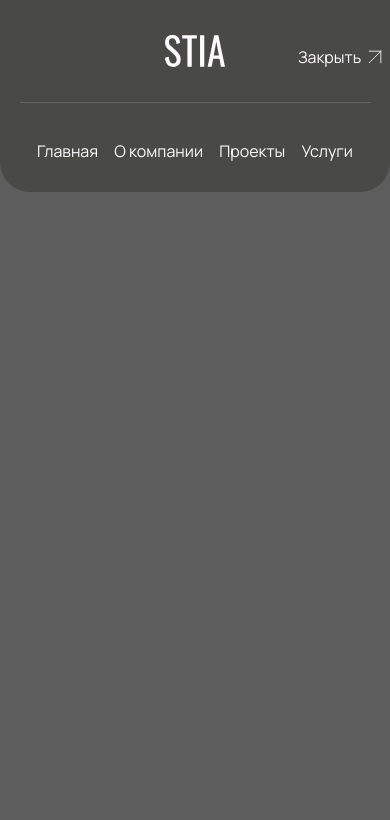
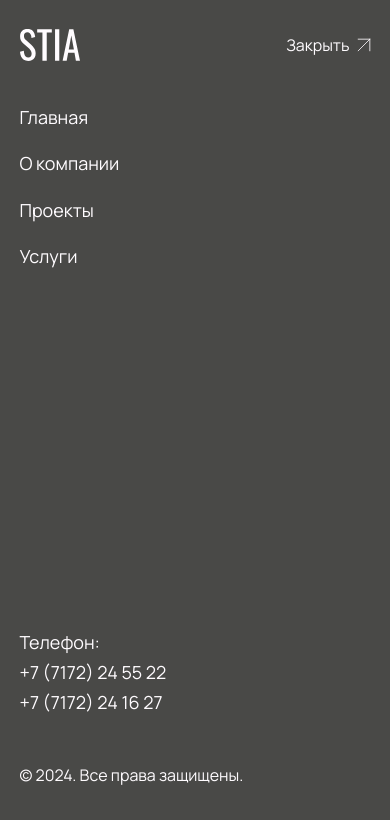
Before and after one commit to DonJuvn/STIA, a React (Create React App) app: page / in a window 390 px wide. Both pictures are taken after a click on the button "Меню". Shown: the top 820 px of the page. Built offline with nearby package versions, Linux system fonts and the light colour scheme.

Commit message:
menu adaptive

```diff
--- a/src/App.css
+++ b/src/App.css
@@ -57,7 +57,6 @@ body {
    opacity: 0;
    pointer-events: none;
    width: 100vw;
-   flex-direction: end;
 }
 .nav.open {
    transform: translateY(0);
@@ -115,30 +114,73 @@ nav .container {
    justify-content: space-between;
    margin: 4% auto 3.25%;
 }
+.nav .contacts,
+p {
+   display: none;
+}
 @media screen and (max-width: 768px) {
-  .menu{
+   .menu {
       padding: 7% 0;
    }
-  .nav .logo{
-    padding: 10% 0;
+   .menu .nav {
+      height: 100vh;
    }
-  .menu .logo img{
+   .nav .logo {
+      position: absolute;
+      top: 2%;
+      margin-right: auto;
+      width: fit-content;
+      border: none;
+   }
+   .menu .logo img {
       width: 60px;
    }
-  .menu .menu-toggle{
+   .menu .menu-toggle {
       gap: 7px;
       font-size: 16px;
       right: 2%;
       top: 24%;
    }
-  .menu .menu-toggle img{
+   .menu .nav .menu-toggle {
+      position: absolute;
+      margin-left: auto;
+      top: 4%;
+      margin-right: 3%;
+   }
+   .menu .menu-toggle img {
       width: 14px;
    }
- .nav .navigation{
-  width: 90%;
-  margin: 10% auto 8.25%;
+   .nav.open {
+      justify-content: flex-start;
+      border-radius: 0;
    }
- .nav .navigation a{
+   .nav .navigation {
+      display: flex;
+      flex-direction: column;
+      height: 80%;
+      justify-content: space-between;
+      margin: 30% 0 0;
+   }
+   .nav .navigation a {
+      font-size: 18px;
+   }
+   .nav .contacts {
+      display: flex;
+      position: absolute;
+      bottom: 15%;
+      flex-direction: column;
+   }
+   .nav .contacts a {
+      text-decoration: none;
+      color: #fffcff;
+      font-size: 18px;
+      line-height: 30px;
+   }
+   .nav p {
+      position: absolute;
+      bottom: 5%;
+      color: #fffcff;
       font-size: 16px;
+      display: flex;
    }
 }
--- a/src/components/menu.jsx
+++ b/src/components/menu.jsx
@@ -1,4 +1,5 @@
-import React, { useState } from "react";const Menu = () => {
+import React, { useState } from "react";
+const Menu = () => {
    const [isOpen, setIsOpen] = useState(false); // Track if the menu is open or closed
 
    const toggleMenu = () => {
@@ -34,6 +35,12 @@ import React, { useState } from "react";const Menu = () => {
                         <a href="/projects">Проекты</a>
                         <a href="/services">Услуги</a>
                      </div>
+                     <div className="contacts">
+                        <a>Телефон:</a>
+                        <a href="#">+7 (7172) 24 55 22</a>
+                        <a href="#">+7 (7172) 24 16 27</a>
+                     </div>
+                     <p>© 2024. Все права защищены.</p>
                   </div>
                </div>
             </div>
```
Lines whose indentation alone changed are shown as unchanged.
